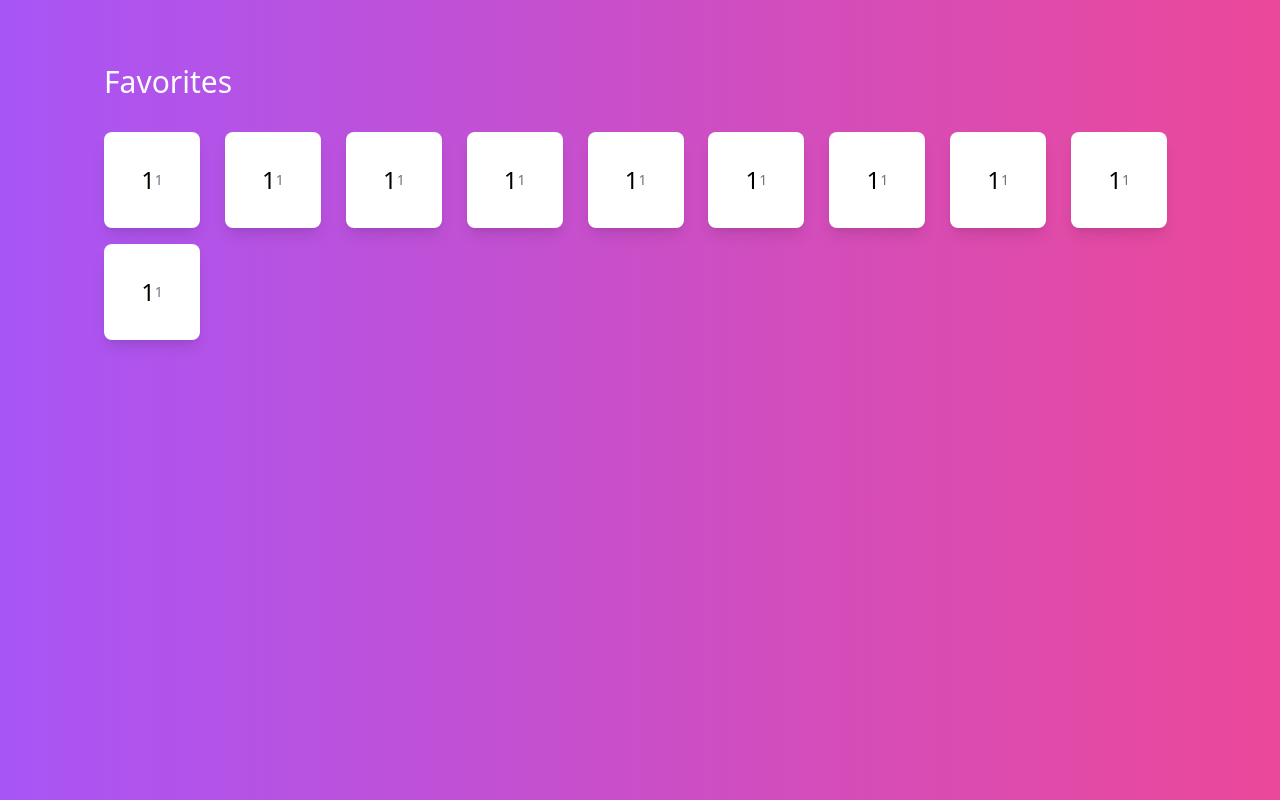
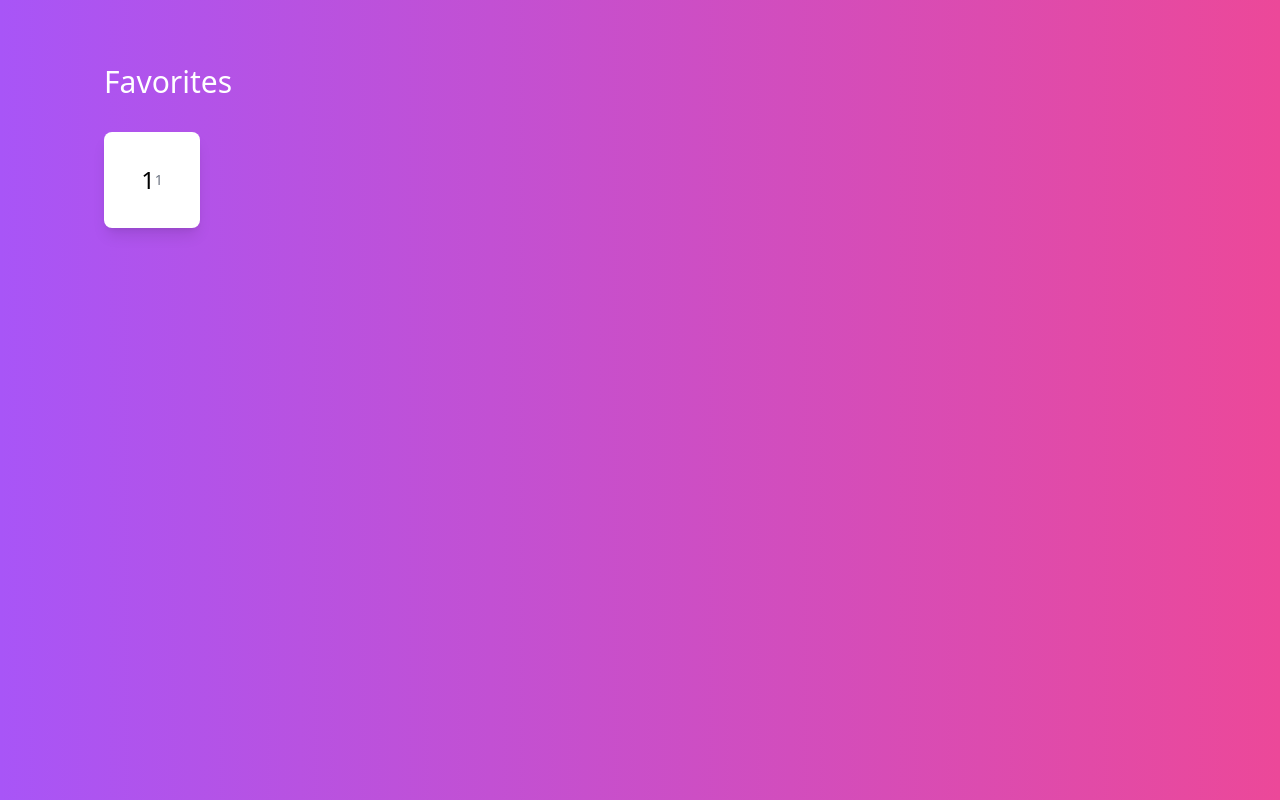
Before and after one commit to KoukeNeko/CleanNewTab, a React (Vite) app in the folder extension/: page / in a window 1280 px wide. Built offline with nearby package versions, Linux system fonts and the light colour scheme.

Commit message:
move a component to a single file

```diff
--- a/extension/src/components/FavoritePanel/FavoritePanel.jsx
+++ b/extension/src/components/FavoritePanel/FavoritePanel.jsx
@@ -1,4 +1,6 @@
 import React from 'react'
+
+import WebsiteBtn from '../WebsiteBtn/WebsiteBtn'
 
 export default function FavoritePanel() {
   return (
@@ -6,46 +8,7 @@ export default function FavoritePanel() {
       <div className='pt-16 text-white text-left mx-16 text-3xl'>Favorites</div>
       {/* create n * 9 grids for favorites websites buttons */}
       <div className='grid grid-cols-9 gap-4 mx-16 mt-8'>
-        <div className='bg-white rounded-lg shadow-lg h-24 w-24 flex items-center justify-center'>
-          <div className='text-2xl'>1</div>
-          <div className='text-gray-500 text-sm'>1</div>
-        </div>
-        <div className='bg-white rounded-lg shadow-lg h-24 w-24 flex items-center justify-center'>
-          <div className='text-2xl'>1</div>
-          <div className='text-gray-500 text-sm'>1</div>
-        </div>
-        <div className='bg-white rounded-lg shadow-lg h-24 w-24 flex items-center justify-center'>
-          <div className='text-2xl'>1</div>
-          <div className='text-gray-500 text-sm'>1</div>
-        </div>
-        <div className='bg-white rounded-lg shadow-lg h-24 w-24 flex items-center justify-center'>
-          <div className='text-2xl'>1</div>
-          <div className='text-gray-500 text-sm'>1</div>
-        </div>
-        <div className='bg-white rounded-lg shadow-lg h-24 w-24 flex items-center justify-center'>
-          <div className='text-2xl'>1</div>
-          <div className='text-gray-500 text-sm'>1</div>
-        </div>
-        <div className='bg-white rounded-lg shadow-lg h-24 w-24 flex items-center justify-center'>
-          <div className='text-2xl'>1</div>
-          <div className='text-gray-500 text-sm'>1</div>
-        </div>
-        <div className='bg-white rounded-lg shadow-lg h-24 w-24 flex items-center justify-center'>
-          <div className='text-2xl'>1</div>
-          <div className='text-gray-500 text-sm'>1</div>
-        </div>
-        <div className='bg-white rounded-lg shadow-lg h-24 w-24 flex items-center justify-center'>
-          <div className='text-2xl'>1</div>
-          <div className='text-gray-500 text-sm'>1</div>
-        </div>
-        <div className='bg-white rounded-lg shadow-lg h-24 w-24 flex items-center justify-center'>
-          <div className='text-2xl'>1</div>
-          <div className='text-gray-500 text-sm'>1</div>
-        </div>
-        <div className='bg-white rounded-lg shadow-lg h-24 w-24 flex items-center justify-center'>
-          <div className='text-2xl'>1</div>
-          <div className='text-gray-500 text-sm'>1</div>
-        </div>
+        <WebsiteBtn />
       </div>
     </div>
 
--- a/extension/src/components/WebsiteBtn/WebsiteBtn.jsx
+++ b/extension/src/components/WebsiteBtn/WebsiteBtn.jsx
@@ -4,6 +4,9 @@ export default function WebsiteBtn() {
 
     const [isHover, setIsHover] = React.useState(false)
     return (
-        <div>WebsiteBtn</div>
+        <div className='bg-white rounded-lg shadow-lg h-24 w-24 flex items-center justify-center'>
+          <div className='text-2xl'>1</div>
+          <div className='text-gray-500 text-sm'>1</div>
+        </div>
     )
 }
```
